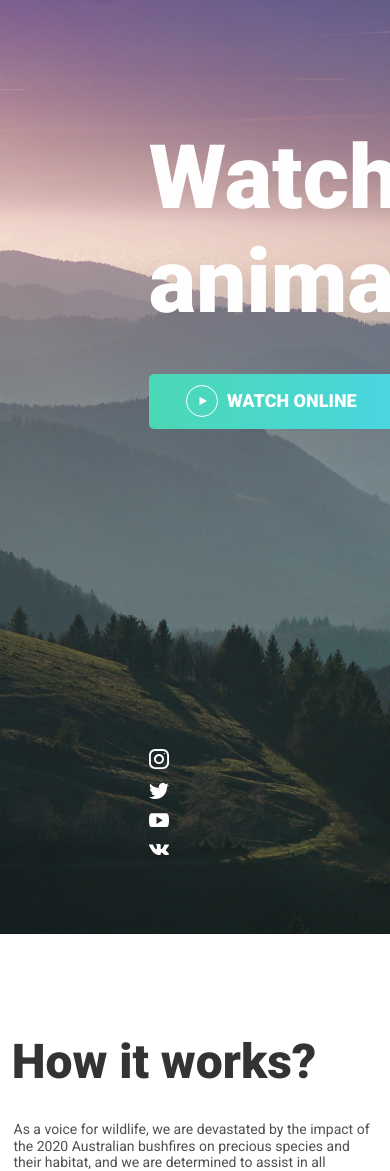
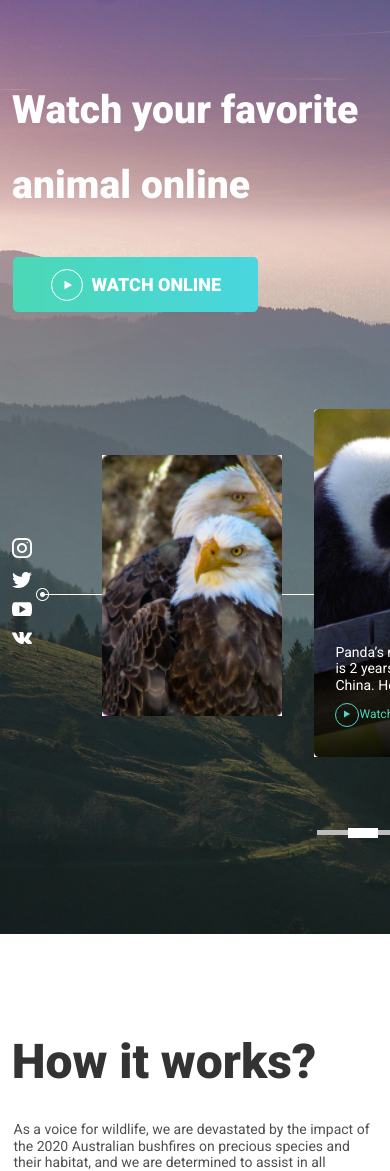
Before and after one commit to YuriiShchyrba/online-zoo, a PHP site: page / in a window 390 px wide. Shown: the part 91-1262 px from the top of the page. Run offline with PHP 8.4, Linux system fonts and the light colour scheme.

Commit message:
feat: fixed all

```diff
--- a/index.html
+++ b/index.html
@@ -57,11 +57,9 @@
       <section class="favourite">
         <div class="wrapper favourite__wrapper">
           <div class="information">
-            <div class="favourite__title-wrapper">
-              <h2 class="favourite__title">
-                Watch your favorite animal online
-              </h2>
-            </div>
+            <h2 class="favourite__title">
+              Watch your favorite animal online
+            </h2>
             <div class="favourite-btn__wrapper">
               <a href="live-broadcast_panda.html" class="btn-link">
                 <button class="btn">
@@ -232,7 +230,7 @@
               <span class="arrow arrow_left"></span>
             </div>
             <div class="container">
-              <div class="container__item">
+              <div class="container__item container__item_active">
                 <img src="assets/images/pets_1.jpg" alt="" />
                 <div class="item__info pets-item__info">
                   <p class="item__title">
--- a/style.css
+++ b/style.css
@@ -144,8 +144,8 @@ body {
 .item__info {
   position: absolute;
   color: white;
-  width: 185px;
-  left: 30px;
+  width: 181px;
+  left: 24px;
   top: 475px;
 }
 
@@ -160,6 +160,10 @@ body {
   font: 12px/14.06px Roboto;
 }
 
+.btn-watch{
+  margin-right: 19px;
+}
+
 .btn-watch a {
   color: #4bd8b5;
 }
@@ -170,6 +174,7 @@ body {
 }
 
 .item__btns {
+  width: 198px;
   display: flex;
 }
 
@@ -419,19 +424,26 @@ Favourite
 
 .favourite__wrapper {
   max-width: 100%;
-  padding-bottom: 107px;
+  padding-bottom: 439px;
   overflow: hidden;
+  position: relative;
+}
+
+.information{
+  position: absolute;
 }
 
 .favourite__title {
-  font: 900 89px/104.3px Roboto;
+  width: 70%;
+  letter-spacing: 3px;
+  font: 900 4.29vw/104.3px Roboto;
   color: #fefefe;
-  padding: 204px 0 0 359px;
+  padding: 209px 0 0 355px;
   width: 1145px;
 }
 
 .favourite-btn__wrapper {
-  padding: 39px 0 0 360px;
+  padding: 38px 0 0 351px;
 }
 
 .social {
@@ -443,7 +455,7 @@ Favourite
   flex-direction: column;
   position: relative;
   bottom: -407px;
-  right: 303px;
+  left: 44%;
   height: 500px;
 }
 
@@ -467,8 +479,8 @@ Favourite
   transition: 1s;
 }
 
-.gallery__item:hover .gallery-item__info {
-  top: 250px;
+.gallery__item .gallery-item__info {
+  top: 237px;
   transition: 1s;
 }
 
@@ -1301,19 +1322,62 @@ Favourite
 }
 
 .favourite__wrapper {
-  padding-bottom: 67px;
+  padding-bottom: 426px;
 }
 
 .favourite__title{
-  padding: 11%0 0 13%;
+  padding: 10.6% 0 0 12.6%;
+  width: 79%;
+    letter-spacing: 0.7px;
+  font: 900 7.29vw/104.3px Roboto;
 }
 
 .favourite-btn__wrapper {
-  padding: 39px 0 0 13%;
+  padding: 37px 0 0 12.4%;
 }
 
 .social {
-  padding: 28%0 0 13%;
+  padding: 26.8% 0 0 12.5%;
+}
+
+.gallery {
+  bottom: -431px;
+  left: 40%;
+}
+
+.gallery__container {
+  width: 1094px;
+  right: -145px;
+}
+
+.image {
+  padding-top: 178px;
+  z-index: 1;
+}
+
+.gallery__item{
+  width: 183px;
+  height: 261px;
+}
+
+.gallery__item img{
+  width: 100%;
+}
+
+.gallery__item {
+    border-radius: 8px;
+    padding-left: 3px;
+}
+.item_active {
+    width: 245px;
+    height: 352px;
+}
+
+
+.gallery__range {
+    position: absolute;
+    bottom: 14%;
+    left: 32.5%;
 }
 
 /* Works */
@@ -1787,7 +1878,43 @@ Favourite
 }
 
 .favourite__wrapper {
-  padding-bottom: 75px;
+  padding-bottom: 434px;
+}
+
+.favourite__title {
+  padding: 18.6% 0 0 3.1%;
+  width: 95%;
+  letter-spacing: 0.1px;
+  font: 902 10vw/75.3px Roboto;
+}
+
+.favourite-btn__wrapper {
+  padding: 34px 0 0 3.4%;
+}
+
+.social {
+  padding: 57.9% 0 0 3.2%;
+}
+
+.image{
+  margin-left: 0.4%;
+}
+
+.gallery {
+  bottom: -409px;
+  left: 8%;
+}
+
+.gallery__container {
+  right: -82px;
+}
+
+.gallery__item .gallery-item__info {
+  top: 235px;
+}
+
+.gallery__range {
+  left: 26.5%;
 }
 
   /* Works */
```
Also changed, not shown: other parts of style.css (+198 -2 lines), assets/images/favourite-backg_320.png (added).
